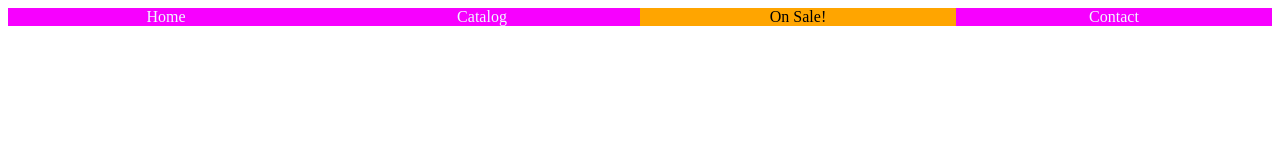
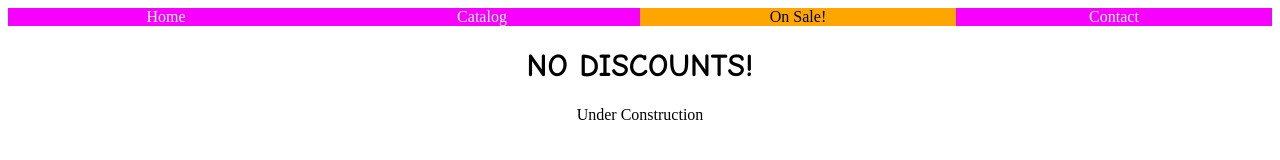
Before and after one commit to AtlasNavigator/Store-Project-Joint-Project, a plain HTML site: page sale.html in a window 1280 px wide. Drawn offline with Linux system fonts and the light colour scheme.

Commit message:
All pages work!

```diff
--- a/sale.html
+++ b/sale.html
@@ -4,7 +4,7 @@
 <head>
 	<meta charset="utf-8">
 	<meta name="viewport" content="width=device-width">
-	<title>Welcome!</title>
+	<title>DISCOUNTS!</title>
 	<link href="style.css" rel="stylesheet" type="text/css" />
 </head>
 
@@ -17,5 +17,7 @@
 			<li><a href="contact.html">Contact</a></li>
 		</ul>
 	</nav>
+  <h1>NO DISCOUNTS!</h1>
+  <p style="text-align:center;">Under Construction</p>
 	</body>
 </html>
--- a/style.css
+++ b/style.css
@@ -4,6 +4,11 @@ body {
 }
 a {
   text-decoration: none;
+}
+h1{
+  text-align:center;
+  font-family: Comic Sans MS;
+  color: black;
 }
 h2{
   color: black;
```
Also changed, not shown: contact.html (+7 -1 lines).
